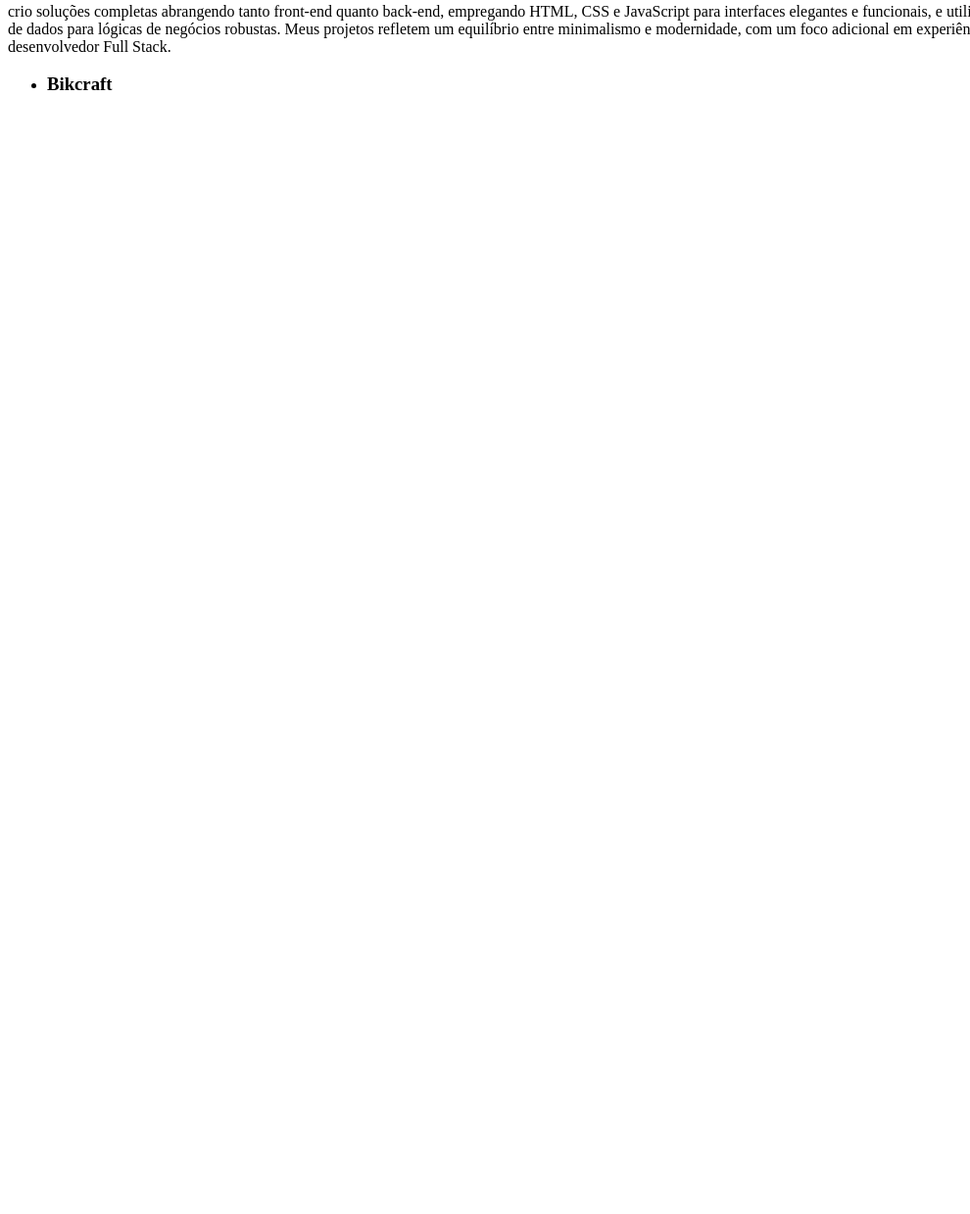
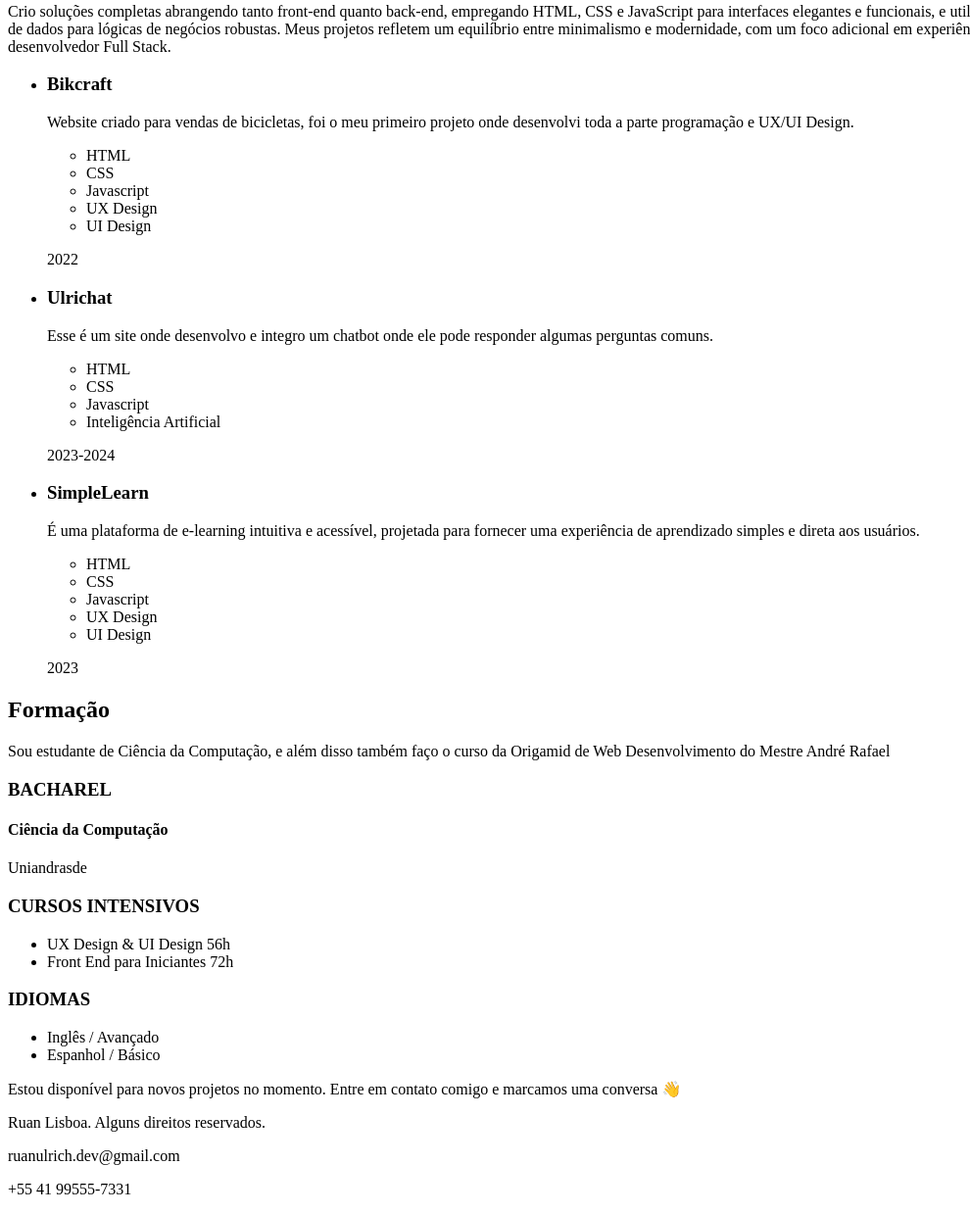
Before and after one commit to Reztorye/RuanUlrich, a plain HTML site: page index.html in a window 1280 px wide. Shown: the part 256-1495 px from the top of the page at 98% size, without its empty margins (0-990 px from the left). Before the commit the page ends 800 px from the top, so only its background shows below. Drawn offline with Linux system fonts and the light colour scheme.

Commit message:
html end

```diff
--- a/index.html
+++ b/index.html
@@ -15,9 +15,9 @@
                 <h3 class="cabecalho-nome"> Ruan Lisboa</h3>
 
                 <ul class="navegacao-lista">
-                    <li class="navegacao-itemLista">Experiencia</li>
-                    <li class="navegacao-itemLista">Formacao</li>
-                    <li class="navegacao-itemLista">Contato</li>
+                    <li class="navegacao-itemLista"><a href="#">Experiencia</a></li>
+                    <li class="navegacao-itemLista"><a href="#">Formacao</a></li>
+                    <li class="navegacao-itemLista"><a href="#">Contato</a></li>
                 </ul>
 
             </nav>
@@ -33,7 +33,7 @@
                 <h1 class="projetos-titulos">PROJETOS</h1>
             </div>
             <div class="projetos div2">
-                <p class=projetos-descricao>crio soluções completas abrangendo tanto front-end quanto back-end,
+                <p class=projetos-descricao>Crio soluções completas abrangendo tanto front-end quanto back-end,
                     empregando
                     HTML, CSS e JavaScript para interfaces elegantes e funcionais, e utilizando tecnologias como C#,
                     Java e
@@ -41,12 +41,97 @@
                     minimalismo e modernidade, com um foco adicional em experiências de usuário intuitivas como
                     desenvolvedor Full Stack.</p>
                 <ul class="projetos-lista">
+
                     <li class="projetos-itemLista">
                         <h3 class="itemLista-titulo">Bikcraft</h3>
+                        <p class="itemLista-paragrafo">Website criado para vendas de bicicletas, foi o meu primeiro
+                            projeto onde desenvolvi toda a
+                            parte programação e UX/UI Design.</p>
+                        <ul class="habilidadesUtilizadas-lista">
+                            <li class="habilidadesUtilizadas-itemLista">HTML</li>
+                            <li class="habilidadesUtilizadas-itemLista">CSS</li>
+                            <li class="habilidadesUtilizadas-itemLista">Javascript</li>
+                            <li class="habilidadesUtilizadas-itemLista">UX Design</li>
+                            <li class="habilidadesUtilizadas-itemLista">UI Design</li>
+                        </ul>
+                        <p class="dataRealizacao">2022</p>
                     </li>
+
+                    <li class="projetos-itemLista">
+                        <h3 class="itemLista-titulo">Ulrichat</h3>
+                        <p class="itemLista-paragrafo">Esse é um site onde desenvolvo e integro um chatbot onde ele pode
+                            responder algumas perguntas comuns.</p>
+                        <ul class="habilidadesUtilizadas-lista">
+                            <li class="habilidadesUtilizadas-itemLista">HTML</li>
+                            <li class="habilidadesUtilizadas-itemLista">CSS</li>
+                            <li class="habilidadesUtilizadas-itemLista">Javascript</li>
+                            <li class="habilidadesUtilizadas-itemLista">Inteligência Artificial</li>
+                        </ul>
+                        <p class="dataRealizacao">2023-2024</p>
+                    </li>
+
+                    <li class="projetos-itemLista">
+                        <h3 class="itemLista-titulo">SimpleLearn</h3>
+                        <p class="itemLista-paragrafo"> É uma plataforma de e-learning intuitiva e acessível, projetada
+                            para fornecer uma experiência de aprendizado simples e direta aos usuários.</p>
+                        <ul class="habilidadesUtilizadas-lista">
+                            <li class="habilidadesUtilizadas-itemLista">HTML</li>
+                            <li class="habilidadesUtilizadas-itemLista">CSS</li>
+                            <li class="habilidadesUtilizadas-itemLista">Javascript</li>
+                            <li class="habilidadesUtilizadas-itemLista">UX Design</li>
+                            <li class="habilidadesUtilizadas-itemLista">UI Design</li>
+                        </ul>
+                        <p class="dataRealizacao">2023</p>
+                    </li>
+
                 </ul>
             </div>
         </section>
+
+        <section class="formacao">
+            <div class="formacao-div1">
+                <h1 class="formacao-titulo">Formação</h1>
+            </div>
+
+            <div class="formacao-div2">
+                <p class="formacao-paragrafo">Sou estudante de Ciência da Computação, e além disso também faço o curso
+                    da Origamid de Web
+                    Desenvolvimento do Mestre André Rafael</p>
+
+                <div class="formacao-container">
+                    <h3 class="formacao-containerTitulo">BACHAREL</h3>
+                    <h4 class="formacao-containerCurso">Ciência da
+                        Computação</h4>
+                    <p class="formacao-containerInstituicao">Uniandrasde</p>
+                </div>
+
+                <div class="formacao-containerCursosIdioma">
+                    <div class="cursos">
+                        <h3 class="cursosTitulo"">CURSOS INTENSIVOS</h3>
+                        <ul class=" cursosLista">
+                            <li class="cursos-itemLista">UX Design & UI Design 56h</li>
+                            <li class="cursos-itemLista">Front End para Iniciantes 72h</li>
+                            </ul>
+                    </div>
+
+                    <div class="idiomas">
+                        <h3 class="idiomasTitulo">IDIOMAS</h3>
+                        <ul class="idiomasLista">
+                            <li class="idiomas-itemLista">Inglês / Avançado</li>
+                            <li class="idiomas-itemLista">Espanhol / Básico</li>
+                        </ul>
+                    </div>
+                </div>
+            </div>
+        </section>
+
+        <footer class="footer">
+            <p class="footer-mensagem">Estou disponível para novos projetos no momento. Entre em contato comigo e
+                marcamos uma conversa 👋</p>
+            <p class="footer-direitos">Ruan Lisboa. Alguns direitos reservados.</p>
+            <p class="footer-email">ruanulrich.dev@gmail.com</p>
+            <p class="footer-telefone">+55 41 99555-7331</p>
+        </footer>
     </div>
 </body>
 
```
